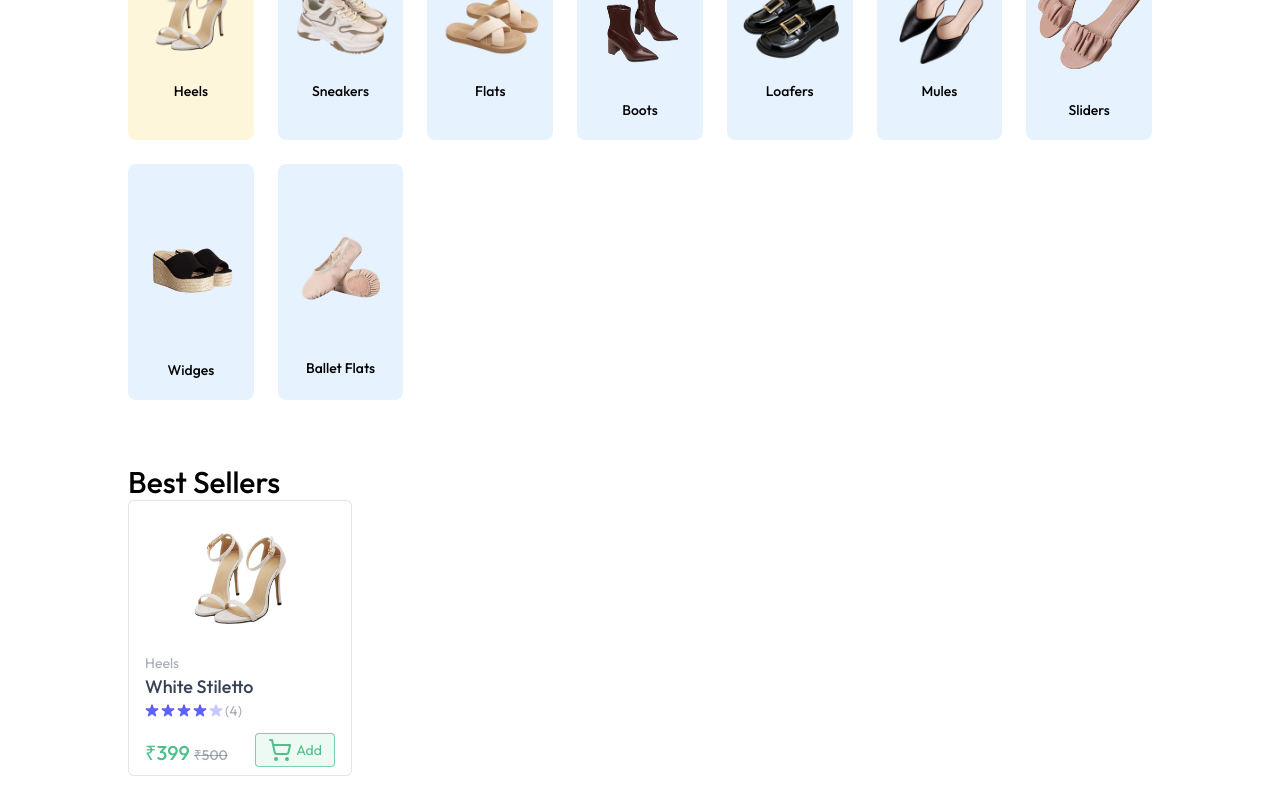
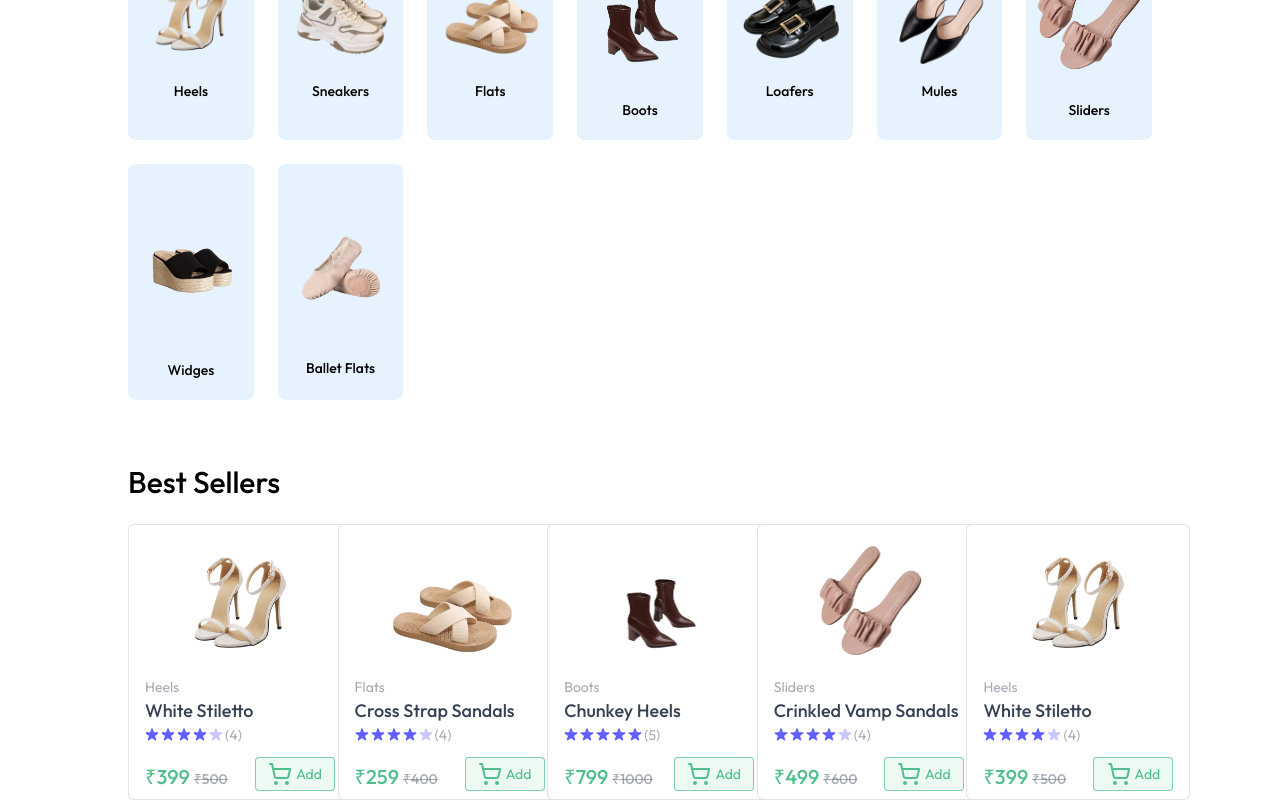
Before and after one commit to SahilRawat8587/Glare, a React (Vite) app in the folder frontend/: page / in a window 1280 px wide. Shown: the part 594-1394 px from the top of the page. Before the commit the page ends 1370 px from the top, so only its background shows below. Built offline with nearby package versions, Linux system fonts and the light colour scheme.

Commit message:
Update product assets and enhance UI components: add new products, adjust category background color, and improve layout for BestSeler and ProductCard components

```diff
--- a/frontend/src/assets/assets.js
+++ b/frontend/src/assets/assets.js
@@ -23,7 +23,7 @@ export const categories = [
         text: "Heels",
         path: "heels",
         image : heels,
-        bgColor: "#FEF6DA",
+        bgColor: "#E7F2FF",
     },
     {
         text: "Sneakers",
@@ -93,4 +93,89 @@ export const dummyProducts = [
         updatedAt: "2025-04-24T12:00:00Z",
         inStock: true,
     },
+    {
+        _id: "002",
+        name: "Cross Strap Sandals",
+        category: "Flats",
+        price: 400,
+        offerPrice: 259,
+        rating: 4,
+        image:[flats,'','',''],
+        description: [
+            "This is a description of the product. It is a very good product. You should buy it.",
+            "This is a description of the product. It is a very good product. You should buy it.",
+            "This is a description of the product. It is a very good product. You should buy it.",
+        ],
+        createdAt: "2025-04-24T12:00:00Z",
+        updatedAt: "2025-04-24T12:00:00Z",
+        inStock: true,
+    },
+    {
+        _id: "003",
+        name: "Chunkey Heels",
+        category: "Boots",
+        price: 1000,
+        offerPrice: 799,
+        rating: 5,
+        image:[boots,'','',''],
+        description: [
+            "This is a description of the product. It is a very good product. You should buy it.",
+            "This is a description of the product. It is a very good product. You should buy it.",
+            "This is a description of the product. It is a very good product. You should buy it.",
+        ],
+        createdAt: "2025-04-24T12:00:00Z",
+        updatedAt: "2025-04-24T12:00:00Z",
+        inStock: true,
+    },
+    {
+        _id: "004",
+        name: "Crinkled Vamp Sandals",
+        category: "Sliders",
+        price: 600,
+        offerPrice: 499,
+        rating: 4,
+        image:[sliders,'','',''],
+        description: [
+            "This is a description of the product. It is a very good product. You should buy it.",
+            "This is a description of the product. It is a very good product. You should buy it.",
+            "This is a description of the product. It is a very good product. You should buy it.",
+        ],
+        createdAt: "2025-04-24T12:00:00Z",
+        updatedAt: "2025-04-24T12:00:00Z",
+        inStock: true,
+    },
+    {
+        _id: "005",
+        name: "White Stiletto",
+        category: "Heels",
+        price: 500,
+        offerPrice: 399,
+        rating: 4,
+        image:[heels,'','',''],
+        description: [
+            "This is a description of the product. It is a very good product. You should buy it.",
+            "This is a description of the product. It is a very good product. You should buy it.",
+            "This is a description of the product. It is a very good product. You should buy it.",
+        ],
+        createdAt: "2025-04-24T12:00:00Z",
+        updatedAt: "2025-04-24T12:00:00Z",
+        inStock: true,
+    },
+    {
+        _id: "006",
+        name: "White Stiletto",
+        category: "Heels",
+        price: 500,
+        offerPrice: 399,
+        rating: 4,
+        image:[heels,'','',''],
+        description: [
+            "This is a description of the product. It is a very good product. You should buy it.",
+            "This is a description of the product. It is a very good product. You should buy it.",
+            "This is a description of the product. It is a very good product. You should buy it.",
+        ],
+        createdAt: "2025-04-24T12:00:00Z",
+        updatedAt: "2025-04-24T12:00:00Z",
+        inStock: true,
+    },
 ]
--- a/frontend/src/components/BestSeler.jsx
+++ b/frontend/src/components/BestSeler.jsx
@@ -7,8 +7,11 @@ const BestSeler = () => {
   return (
     <div className='mt-16'>
         <p className='text-2xl md:text-3xl font-medium'>Best Sellers</p>
-        <div>
-            <ProductCard product={products[0]} />
+        <div className='grid grid-cols-2 sm:grid-cols-3 md:grid-cols-4 lg:grid-cols-5 mt-6 gap-3 md:gap-6 '>
+          {products.filter((product)=> product.inStock).slice(0,5).map((product, index) => (
+                <ProductCard key={index} product={product} />
+          ))}
+
         </div>
 
     </div>
--- a/frontend/src/components/Categories.jsx
+++ b/frontend/src/components/Categories.jsx
@@ -11,7 +11,7 @@ const Categories = () => {
       <div className='grid grid-cols-2 sm:grid-cols-3 md:grid-cols-5 lg:grid-cols-6 xl:grid-cols-7 mt-6 gap-6'>
 
         {categories.map((category, index) => (
-            <div key={index} className='group cursor-pointer py-5 px-3 gap-2 rounded-lg flex flex-col justify-center items-center'
+            <div key={index} className='group cursor-pointer py-5 px-3 gap-2 rounded-lg flex flex-col justify-center items-center '
             style={{backgroundColor: category.bgColor}}
             onClick={() =>{
                 navigate(`/products/${category.path.toLowerCase()}`)
--- a/frontend/src/components/ProductCard.jsx
+++ b/frontend/src/components/ProductCard.jsx
@@ -10,7 +10,7 @@ const ProductCard = ({product}) => {
     return product && (
         <div className="border border-gray-500/20 rounded-md md:px-4 px-3 py-2 bg-white min-w-56 max-w-56 w-full">
             <div className="group cursor-pointer flex items-center justify-center px-2">
-                <img className="group-hover:scale-105 transition max-w-26 md:max-w-36" src={product.image[0]} alt={product.name} />
+                <img className="group-hover:scale-105 transition max-w-26 md:max-w-36 max-h-32 md:max-h-36" src={product.image[0]} alt={product.name} />
             </div>
             <div className="text-gray-500/60 text-sm">
                 <p>{product.category}</p>
```
